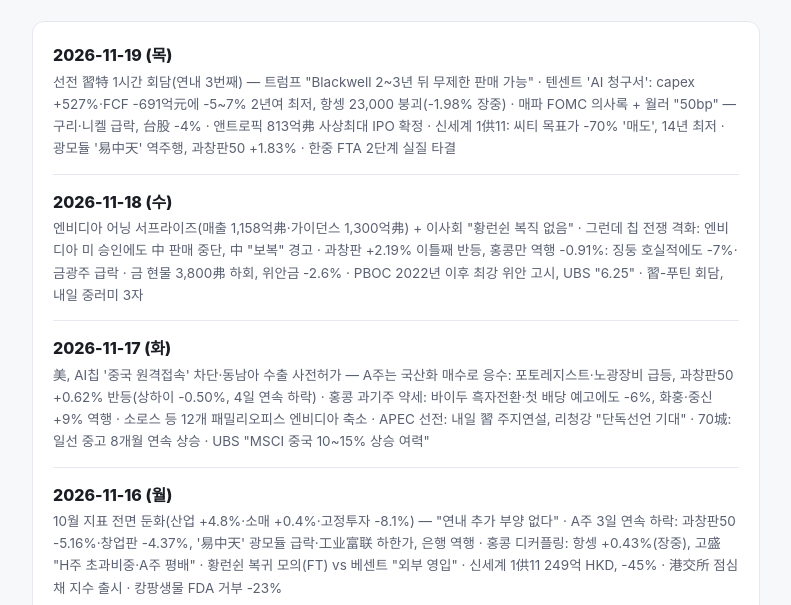
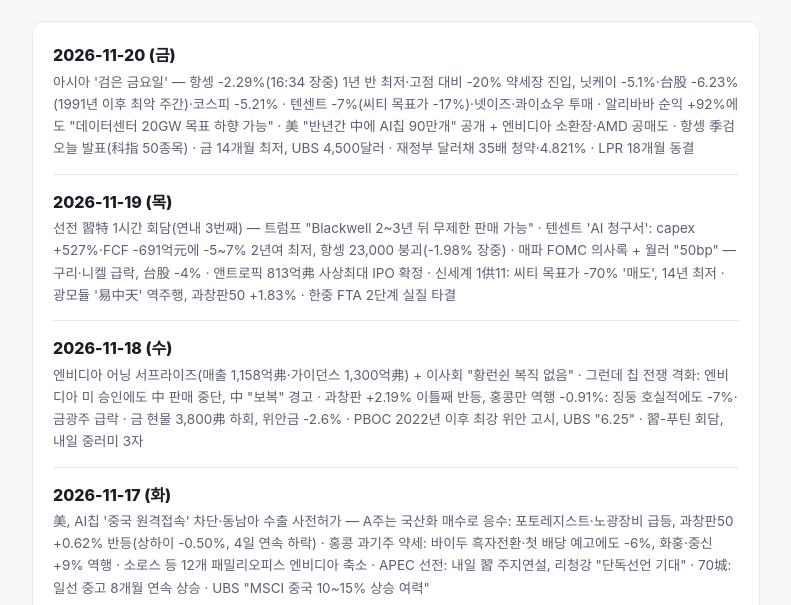
Before and after one commit to code219-linggu/china-digest, a plain HTML site: page index.html in a window 1280 px wide. Shown: the part 195-800 px from the top of the page, without its empty margins (244-1035 px from the left). Drawn offline with Linux system fonts and the light colour scheme.

Commit message:
deploy: index.html

```diff
--- a/index.html
+++ b/index.html
@@ -34,6 +34,10 @@
 
 <div class="list">
   <!-- 새 다이제스트는 이 줄 바로 아래에 추가 (최신이 위) -->
+  <a class="day" href="2026-11-20.html">
+    <div class="date">2026-11-20 (금)</div>
+    <div class="desc">아시아 '검은 금요일' — 항셍 -2.29%(16:34 장중) 1년 반 최저·고점 대비 -20% 약세장 진입, 닛케이 -5.1%·台股 -6.23%(1991년 이후 최악 주간)·코스피 -5.21% · 텐센트 -7%(씨티 목표가 -17%)·넷이즈·콰이쇼우 투매 · 알리바바 순익 +92%에도 "데이터센터 20GW 목표 하향 가능" · 美 "반년간 中에 AI칩 90만개" 공개 + 엔비디아 소환장·AMD 공매도 · 항셍 季검 오늘 발표(科指 50종목) · 금 14개월 최저, UBS 4,500달러 · 재정부 달러채 35배 청약·4.821% · LPR 18개월 동결</div>
+  </a>
   <a class="day" href="2026-11-19.html">
     <div class="date">2026-11-19 (목)</div>
     <div class="desc">선전 習特 1시간 회담(연내 3번째) — 트럼프 "Blackwell 2~3년 뒤 무제한 판매 가능" · 텐센트 'AI 청구서': capex +527%·FCF -691억元에 -5~7% 2년여 최저, 항셍 23,000 붕괴(-1.98% 장중) · 매파 FOMC 의사록 + 월러 "50bp" — 구리·니켈 급락, 台股 -4% · 앤트로픽 813억弗 사상최대 IPO 확정 · 신세계 1供11: 씨티 목표가 -70% '매도', 14년 최저 · 광모듈 '易中天' 역주행, 과창판50 +1.83% · 한중 FTA 2단계 실질 타결</div>
```
